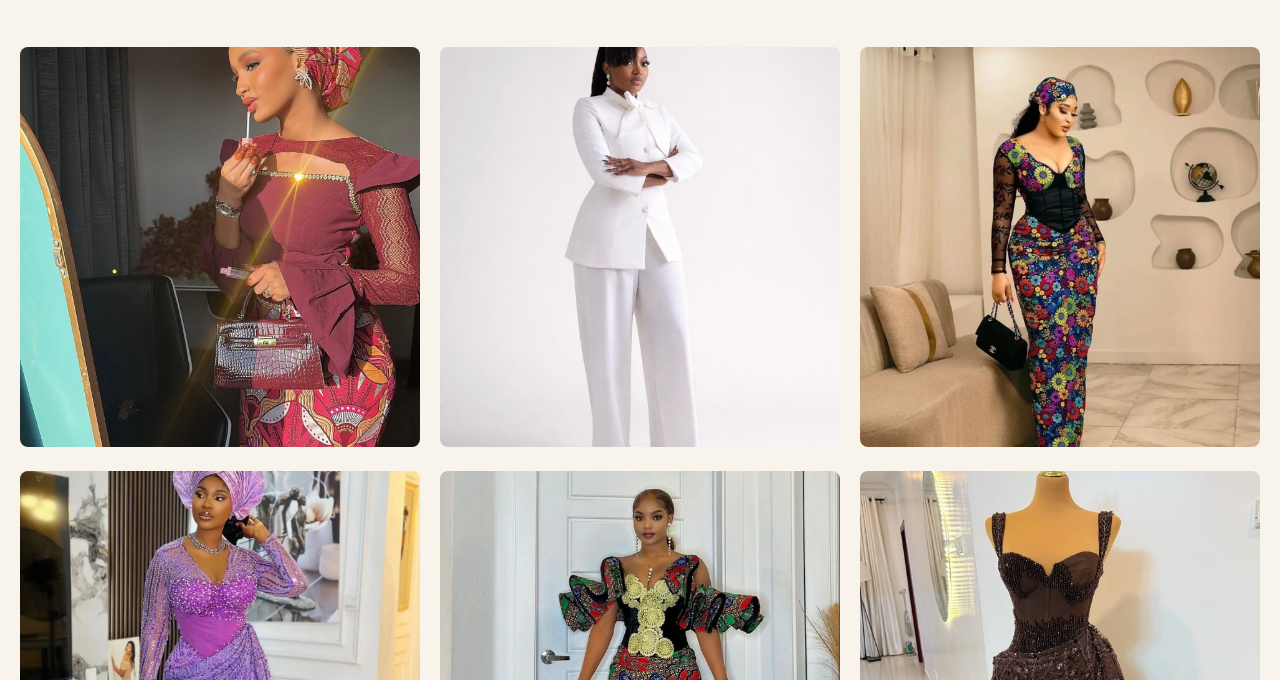
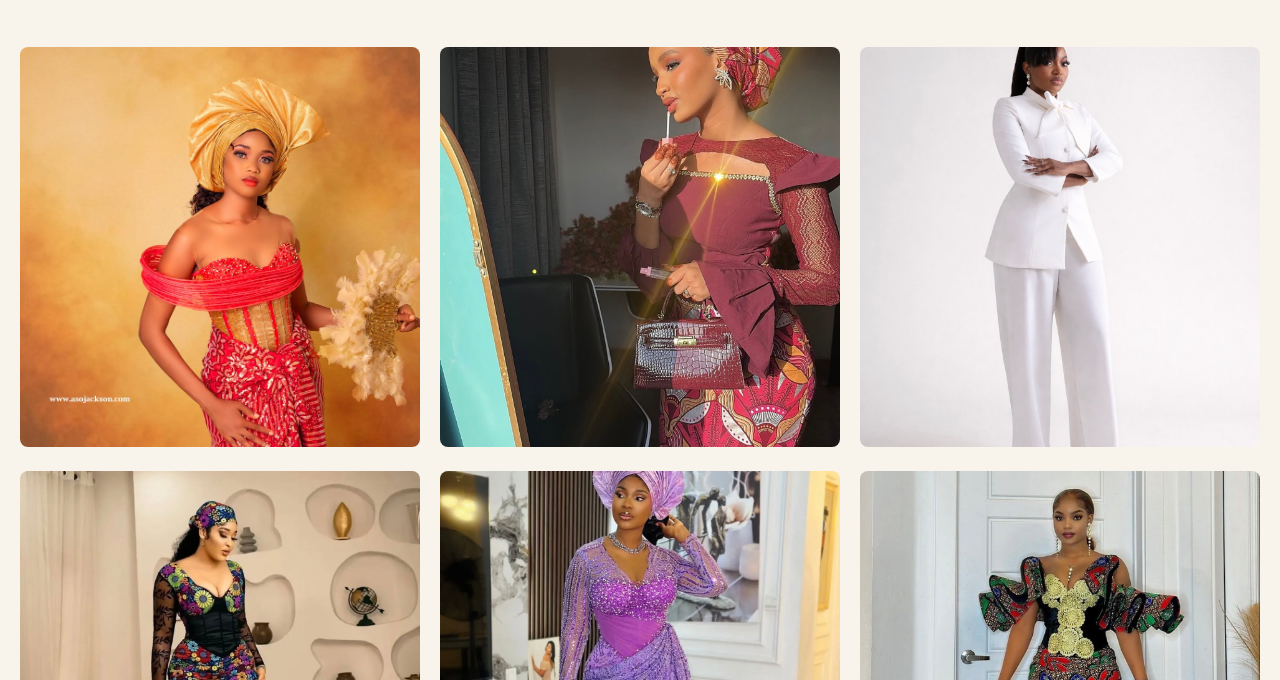
Before and after one commit to mullergle/lavick-stitch, a plain HTML site: page collection.html in a window 1280 px wide. Shown: the part 120-800 px from the top of the page. Drawn offline with Linux system fonts and the light colour scheme.

Commit message:
Update collection.html

```diff
--- a/collection.html
+++ b/collection.html
@@ -33,6 +33,7 @@
 
 
     <div class="gallery-grid">
+        <div class="gallery-item"><img src="designpro.jpg.jpeg" alt="Design"></div>
         <div class="gallery-item"><img src="Col1.jpg.jpeg" alt="Design"></div>
         <div class="gallery-item"><img src="Col2.jpg.jpeg" alt="Design"></div>
         <div class="gallery-item"><img src="Col3.jpg.jpeg" alt="Design"></div>
```
